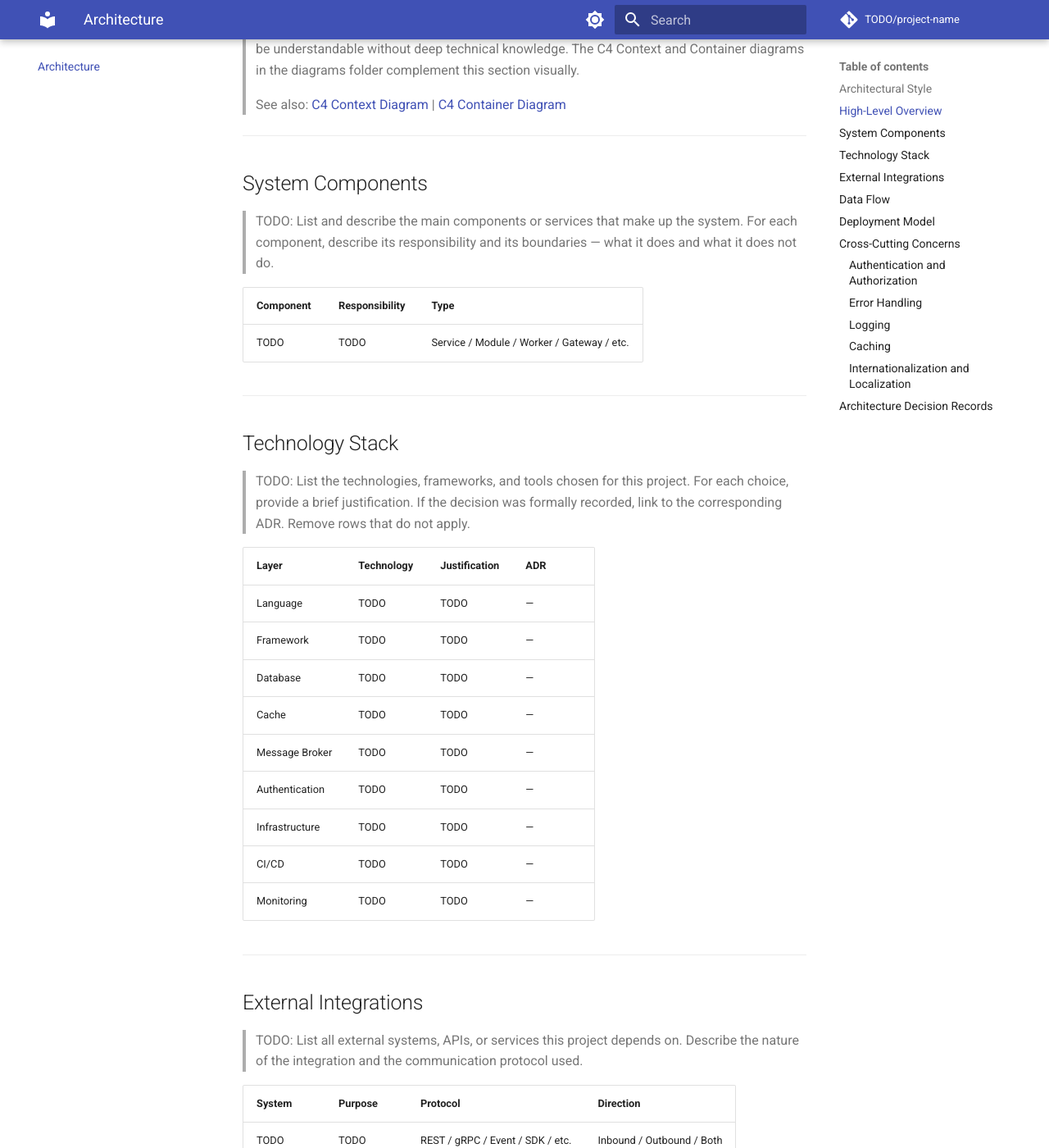
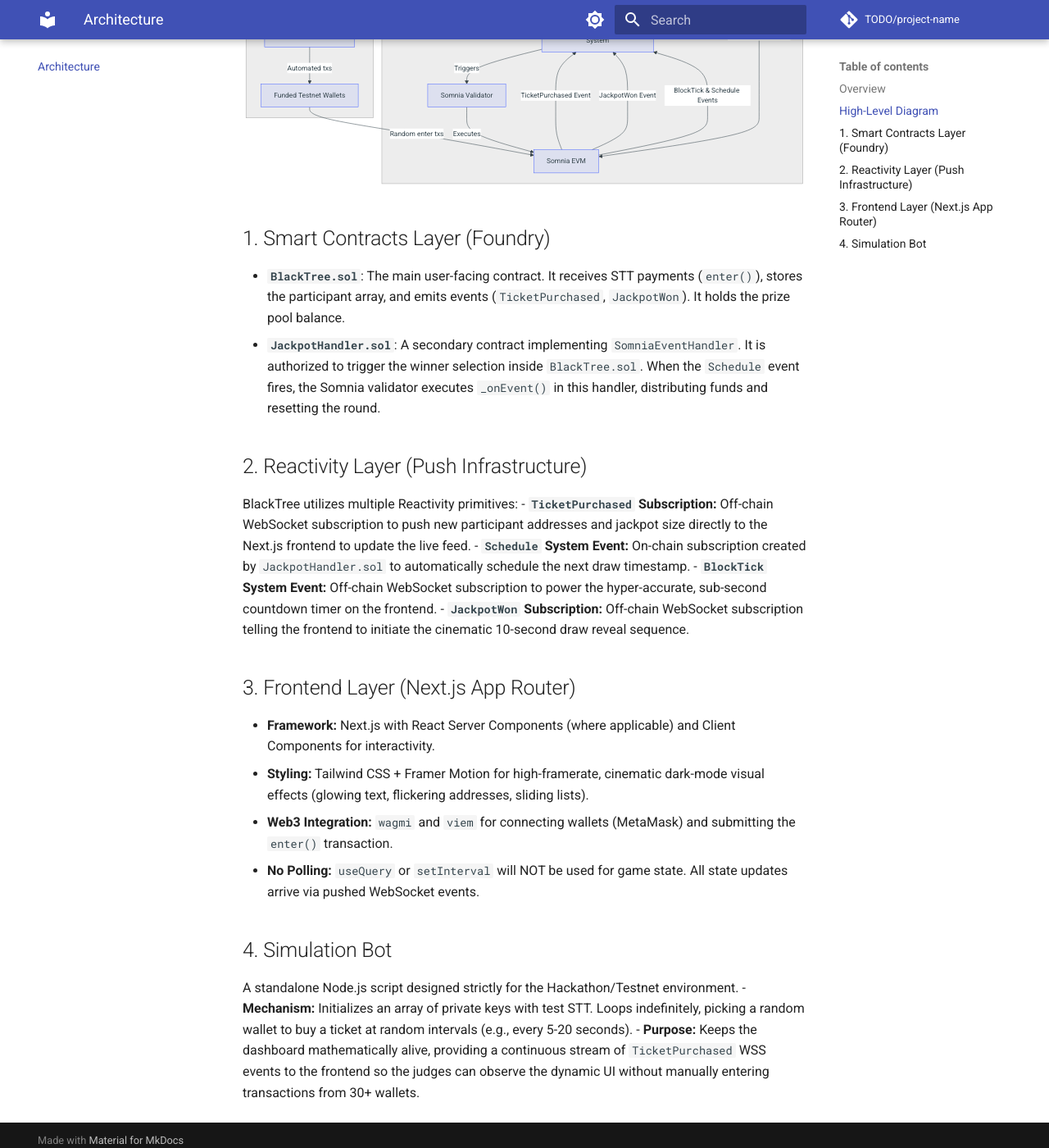
Before and after one commit to matheusbrasilaguiar/blacktree-jackpot, an MkDocs documentation site: the page built from docs/04-architecture.md, in a window 1280 px wide and 1400 px high, scrolled down 601 px. Shown: the whole window at 82% size. Built offline with MkDocs 1.6.1 and Material for MkDocs 9.7.7, drawn with Linux system fonts in a browser that asks for light colours; comment, search, counter and statistics services are not loaded; some of the changed text lies outside the part shown.

````diff
--- a/docs/01-overview.md
+++ b/docs/01-overview.md
@@ -1,114 +1,40 @@
-# Project Overview
+# 01 Overview: BlackTree Jackpot
 
-## Project Name
+## The Vision
+**BlackTree** is a real-time on-chain jackpot built natively on the Somnia blockchain, powered by Somnia Reactivity. It is a consumer-facing application where users buy fixed-price tickets to compete for a prize pool that grows visibly in real-time — without any backend server, keeper bot, or centralized infrastructure.
 
-> TODO: Write the full name of the project.
+Every entry, jackpot update, and draw executes transparently on-chain. The frontend reacts instantly via WebSocket push events, creating an experience that feels live, cinematic, and trustless.
 
-## Short Description
+**One-line pitch:** The first on-chain jackpot that feels like watching a live event — not refreshing a page.
 
-> TODO: Write one or two sentences summarizing what the project is and what it does.
-> This should be the same text used in the README.
+## The Problem
+Existing on-chain jackpots and lotteries share a fundamental flaw: **they are dead experiences.**
+- Users enter, close the tab, and come back later to check results.
+- No real-time feedback — the jackpot size only updates after a slow page reload.
+- Draw execution depends on external bots or keepers, introducing centralized points of failure.
+- Zero engagement during the waiting period.
 
-## Long Description
+This is a limitation of the traditional pull (polling) model that standard EVM dApps rely on.
 
-> TODO: Write a more detailed description of the project.
-> Explain what it is, how it works at a high level, and what makes it relevant.
-> This is not the place for technical details — focus on context and purpose.
+## The Solution (Somnia Reactivity)
+BlackTree is built on Somnia's native **push model**.
+- When a new ticket is purchased, the jackpot counter updates on every connected screen instantly, without user action.
+- The draw is scheduled via the `Schedule` system event and executes automatically at the exact target block by a validator.
+- The winner reveal arrives as a pushed notification, allowing the frontend to react cinematically.
+- **No backend. No bot. No trust required.**
 
----
+## Prize Distribution Rules
+- **Ticket model:** Fixed price (e.g., 5 STT)
+- **Round duration:** Defined at deployment (e.g., minutes to 1 hour for the hackathon MVP)
+- **Distribution:**
+  - 1st place: 70% of prize pool
+  - 2nd place: 20% of prize pool
+  - 3rd place: 10% of prize pool
+- **Protocol fee:** 5% of total jackpot per round (withheld before distribution)
 
-## Problem Statement
-
-> TODO: Describe the problem this project exists to solve.
-> Be specific: what is broken, missing, or inefficient today?
-> Who is affected by this problem and how?
-
----
-
-## Target Audience
-
-> TODO: Describe who will use this project.
-> Consider end users, operators, developers, or any other stakeholder that interacts with the system.
-
-| Audience | Description |
-|----------|-------------|
-| TODO | TODO |
-
----
-
-## Project Status
-
-| Status | Description |
-|--------|-------------|
-| Planning | Defining scope and requirements |
-| In Progress | Actively under development |
-| Done | Released and stable |
-| Archived | No longer maintained |
-
-**Current Status:** Planning
-
-> TODO: Update the current status as the project evolves.
-
----
-
-## Project Context
-
-> TODO: Describe the broader context in which this project exists.
-> Is it a standalone product, part of a larger system, a replacement for an existing solution, or an internal tool?
-> Include any relevant background information that helps understand why this project is being built now.
-
----
-
-## Assumptions
-
-> TODO: List the assumptions made at the start of the project.
-> These are things believed to be true that have not yet been fully validated.
-> Example: "Users have a stable internet connection." or "The volume of requests will not exceed X per day initially."
-
-| # | Assumption |
-|---|------------|
-| 1 | TODO |
-
----
-
-## Constraints
-
-> TODO: List the constraints that limit how the project can be built or operated.
-> These can be technical, business, regulatory, time, or budget-related.
-> Example: "Must be completed within 3 months." or "Cannot use paid third-party services."
-
-| # | Constraint |
-|---|------------|
-| 1 | TODO |
-
----
-
-## Stakeholders
-
-> TODO: List the key people or groups with an interest in this project.
-> Include their role and what they care about most.
-
-| Stakeholder | Role | Main Interest |
-|-------------|------|---------------|
-| TODO | TODO | TODO |
-
----
-
-## Related Projects and Systems
-
-> TODO: List any existing systems, services, or projects that this project depends on, integrates with, or replaces.
-
-| Name | Relationship | Description |
-|------|--------------|-------------|
-| TODO | Depends on / Integrates with / Replaces | TODO |
-
----
-
-## Key Dates
-
-> TODO: Fill in relevant milestones or deadlines. Remove this section if not applicable.
-
-| Milestone | Date |
-|-----------|------|
-| Project kickoff | TODO |
-| First release | TODO |
+## The Hackathon "Always Alive" Strategy (Simulation Bot)
+To ensure the product demonstration always feels active and cinematic, even with low organic traffic during the hackathon judging phase, we will implement a **Simulation Bot**.
+- This is a localized Node.js script holding several automated testnet wallets funded with test STT.
+- The script will periodically call the `enter()` function at randomized intervals.
+- Crucially, the **Smart Contracts remain 100% production-ready**. The bot does not interact with backdoors; it simply acts like any other human participant on the network.
+- This guarantees the UI's live feed is always updating, the jackpot is always growing, and the cinematic draw triggers organically.
--- a/docs/04-architecture.md
+++ b/docs/04-architecture.md
@@ -1,128 +1,65 @@
-# Architecture
+# 04 Architecture: BlackTree Jackpot
 
-## Architectural Style
+## Overview
+The architecture of BlackTree relies entirely on the **Somnia Reactivity** framework to enable real-time, push-based updates without any traditional web2 backend infrastructure (e.g., Node.js servers handling WebSockets).
 
-> TODO: Describe the overall architectural style adopted for this project.
-> Example: "Monolithic", "Microservices", "Serverless", "Event-Driven", "Layered (MVC)", "Hexagonal", etc.
-> Explain briefly why this style was chosen over alternatives. If the decision was formally recorded, link to the corresponding ADR.
+## High-Level Diagram
 
-**Style:** TODO
+```mermaid
+graph TD
+    %% Frontend Layer
+    subgraph Frontend [Next.js Web App]
+        UI[Cinematic UI / Dashboard]
+        WS_Client[WebSocket Client / Somnia SDK]
+        UI <--> WS_Client
+    end
 
-**Rationale:** TODO
+    %% Network / Reactivity Layer
+    subgraph Somnia [Somnia Network]
+        Reactivity[Reactivity Layer Push System]
+        EVM[Somnia EVM]
+        Validator[Somnia Validator]
+    end
 
-**Related ADR:** TODO — Link to the ADR once created. See [ADR index](adr/README.md).
+    %% Simulation Layer
+    subgraph Simulation [Simulation Environment]
+        Bot[Simulation Bot Script]
+        Wallets[Funded Testnet Wallets]
+        Bot -->|Automated txs| Wallets
+    end
 
----
+    %% Interactions
+    WS_Client <-->|WSS Subscriptions| Reactivity
+    UI -->|viem/wagmi enter tx| EVM
+    Wallets -->|Random enter txs| EVM
 
-## High-Level Overview
+    Reactivity -->|Triggers| Validator
+    Validator -->|Executes| EVM
 
-> TODO: Describe the system at a high level — its main parts and how they interact.
-> This should be understandable without deep technical knowledge.
-> The C4 Context and Container diagrams in the diagrams folder complement this section visually.
+    %% EVM Events up to Reactivity
+    EVM -->|TicketPurchased Event| Reactivity
+    EVM -->|JackpotWon Event| Reactivity
+    EVM -->|BlockTick & Schedule Events| Reactivity
+```
 
-> See also: [C4 Context Diagram](diagrams/c4-context.md) | [C4 Container Diagram](diagrams/c4-container.md)
+## 1. Smart Contracts Layer (Foundry)
+- **`BlackTree.sol`**: The main user-facing contract. It receives STT payments (`enter()`), stores the participant array, and emits events (`TicketPurchased`, `JackpotWon`). It holds the prize pool balance.
+- **`JackpotHandler.sol`**: A secondary contract implementing `SomniaEventHandler`. It is authorized to trigger the winner selection inside `BlackTree.sol`. When the `Schedule` event fires, the Somnia validator executes `_onEvent()` in this handler, distributing funds and resetting the round.
 
----
+## 2. Reactivity Layer (Push Infrastructure)
+BlackTree utilizes multiple Reactivity primitives:
+- **`TicketPurchased` Subscription:** Off-chain WebSocket subscription to push new participant addresses and jackpot size directly to the Next.js frontend to update the live feed.
+- **`Schedule` System Event:** On-chain subscription created by `JackpotHandler.sol` to automatically schedule the next draw timestamp.
+- **`BlockTick` System Event:** Off-chain WebSocket subscription to power the hyper-accurate, sub-second countdown timer on the frontend.
+- **`JackpotWon` Subscription:** Off-chain WebSocket subscription telling the frontend to initiate the cinematic 10-second draw reveal sequence.
 
-## System Components
+## 3. Frontend Layer (Next.js App Router)
+- **Framework:** Next.js with React Server Components (where applicable) and Client Components for interactivity.
+- **Styling:** Tailwind CSS + Framer Motion for high-framerate, cinematic dark-mode visual effects (glowing text, flickering addresses, sliding lists).
+- **Web3 Integration:** `wagmi` and `viem` for connecting wallets (MetaMask) and submitting the `enter()` transaction.
+- **No Polling:** `useQuery` or `setInterval` will NOT be used for game state. All state updates arrive via pushed WebSocket events.
 
-> TODO: List and describe the main components or services that make up the system.
-> For each component, describe its responsibility and its boundaries — what it does and what it does not do.
-
-| Component | Responsibility | Type |
-|-----------|---------------|------|
-| TODO | TODO | Service / Module / Worker / Gateway / etc. |
-
----
-
-## Technology Stack
-
-> TODO: List the technologies, frameworks, and tools chosen for this project.
-> For each choice, provide a brief justification. If the decision was formally recorded, link to the corresponding ADR.
-> Remove rows that do not apply.
-
-| Layer | Technology | Justification | ADR |
-|-------|------------|---------------|-----|
-| Language | TODO | TODO | — |
-| Framework | TODO | TODO | — |
-| Database | TODO | TODO | — |
-| Cache | TODO | TODO | — |
-| Message Broker | TODO | TODO | — |
-| Authentication | TODO | TODO | — |
-| Infrastructure | TODO | TODO | — |
-| CI/CD | TODO | TODO | — |
-| Monitoring | TODO | TODO | — |
-
----
-
-## External Integrations
-
-> TODO: List all external systems, APIs, or services this project depends on.
-> Describe the nature of the integration and the communication protocol used.
-
-| System | Purpose | Protocol | Direction |
-|--------|---------|----------|-----------|
-| TODO | TODO | REST / gRPC / Event / SDK / etc. | Inbound / Outbound / Both |
-
----
-
-## Data Flow
-
-> TODO: Describe how data flows through the system at a high level.
-> Focus on the most critical or complex flows — how a key user action travels from entry point to persistence and back.
-> Sequence diagrams in the diagrams folder can illustrate these flows visually.
-
-> See also: [Sequence Flows](diagrams/sequence-flows.md)
-
----
-
-## Deployment Model
-
-> TODO: Describe where and how the system runs in production.
-> Include information about hosting environment, containerization, orchestration, regions, and any relevant infrastructure topology.
-> Example: "The application runs as a containerized workload on a managed Kubernetes cluster in a single cloud region."
-
-> See also: [Deployment Diagram](diagrams/deployment.md) | [Deployment](12-deployment.md)
-
----
-
-## Cross-Cutting Concerns
-
-> TODO: Describe how the following concerns are addressed across the system.
-> Remove items that are not applicable to this project.
-
-### Authentication and Authorization
-
-> TODO: Describe the strategy for identifying users and controlling access.
-> Detailed treatment is in the security document.
-
-### Error Handling
-
-> TODO: Describe the general approach to handling errors across the system.
-> Example: "All services return standardized error responses. Unhandled exceptions are caught at the boundary layer and logged before returning a generic error to the client."
-
-### Logging
-
-> TODO: Describe the logging strategy at the architecture level.
-> Detailed treatment is in the observability document.
-
-### Caching
-
-> TODO: Describe where and how caching is applied in the system, if at all.
-
-### Internationalization and Localization
-
-> TODO: Describe whether the system supports multiple languages or regions, and how that is handled. Remove if not applicable.
-
----
-
-## Architecture Decision Records
-
-> TODO: List all ADRs related to this project's architecture.
-> Add new entries as decisions are made throughout the project lifecycle.
-
-| ID | Title | Status | Date |
-|----|-------|--------|------|
-| ADR-001 | TODO | Proposed / Accepted / Deprecated / Superseded | YYYY-MM-DD |
-
-> Full ADR index: [docs/adr/README.md](adr/README.md)
+## 4. Simulation Bot
+A standalone Node.js script designed strictly for the Hackathon/Testnet environment.
+- **Mechanism:** Initializes an array of private keys with test STT. Loops indefinitely, picking a random wallet to buy a ticket at random intervals (e.g., every 5-20 seconds).
+- **Purpose:** Keeps the dashboard mathematically alive, providing a continuous stream of `TicketPurchased` WSS events to the frontend so the judges can observe the dynamic UI without manually entering transactions from 30+ wallets.
````
Also changed, not shown: docs/documento_inicial_de_construcao_do_projeto.md (added, +274 -0 lines).
